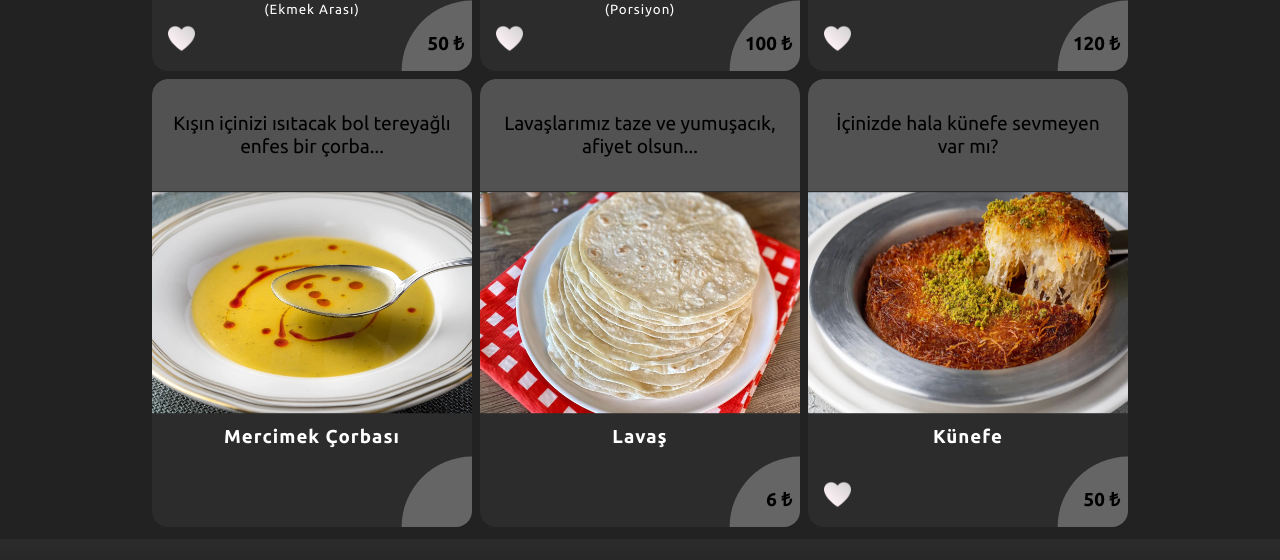
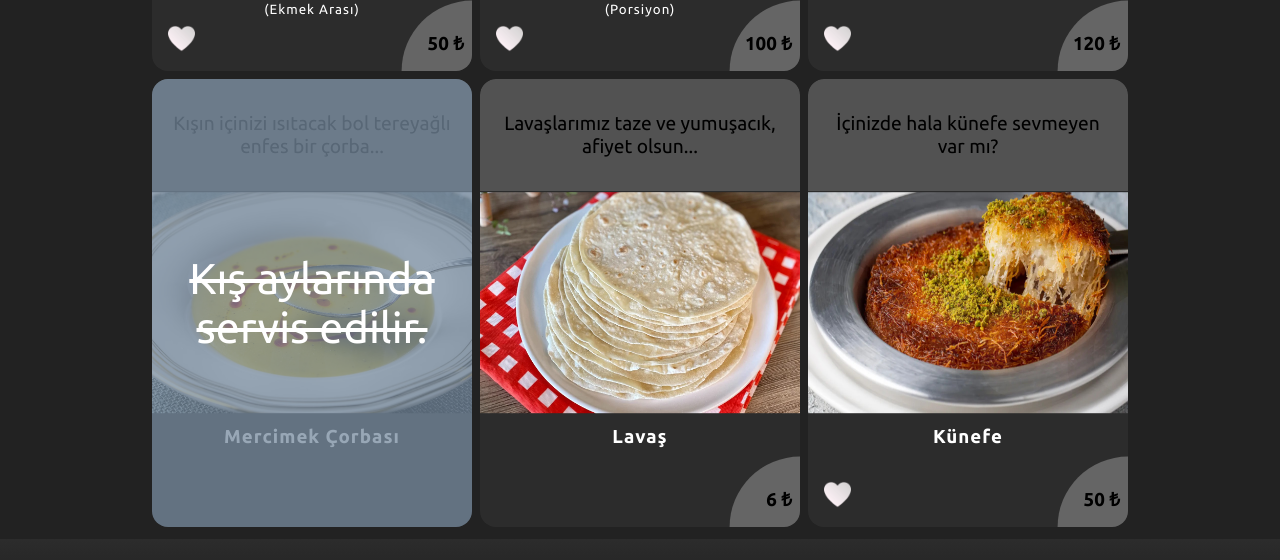
Before and after one commit to doom-white/suderestaurant, a React (Create React App) app: page /menu in a window 1280 px wide. Shown: the part 2349-2909 px from the top of the page. Built offline with nearby package versions, Linux system fonts and the light colour scheme.

Commit message:
Deprecated Menu Item

```diff
--- a/src/assets/css/galery-menu.css
+++ b/src/assets/css/galery-menu.css
@@ -56,6 +56,43 @@
   clip-path: circle(6.3rem at 100% 100%);
 }
 
+.gm-deprecated {
+  border: none !important;
+  box-shadow: none !important;
+  position: relative;
+  pointer-events: none;
+  user-select: none;
+}
+
+.gm-content:is(.gm-deprecated)::before {
+  content: "Kış aylarında servis edilir.";
+  position: absolute;
+  height: 100%;
+  top: 0;
+  left: 0%;
+  background: rgba(118, 138, 158, 0.75);
+  color: white;
+  clip-path: none;
+  font-size: 3rem;
+  z-index: 99999;
+  display: flex;
+  align-items: center;
+  justify-content: center;
+  text-align: center;
+  text-decoration: line-through;
+  font-size: 2.7rem;
+}
+
+.gm-content:is(.gm-deprecated):hover {
+  pointer-events: none;
+  clip-path: none;
+}
+
+.gm-content:is(.gm-deprecated):hover::before {
+  pointer-events: none;
+  clip-path: none;
+}
+
 /*? GM-IMAGE */
 
 .gm-con-img-div {
@@ -65,6 +102,7 @@
   width: 100%;
   height: 13.8rem;
   transition: 0.5s;
+  user-select: none;
 }
 
 .gm-content:hover .gm-con-img-div {
@@ -79,6 +117,7 @@
   transform: translate(-50%, -50%);
   width: 100%;
   height: 13.8rem;
+  user-select: none;
 }
 
 /*? GM-TITLE */
--- a/src/assets/css/list-menu.css
+++ b/src/assets/css/list-menu.css
@@ -8,6 +8,34 @@
   border-bottom-left-radius: 0.7rem;
   overflow: hidden;
   transition: 0.5s ease-in-out;
+}
+
+.lm-deprecated {
+  border: none !important;
+  box-shadow: none !important;
+  position: relative;
+  pointer-events: none;
+  user-select: none;
+}
+
+.lm-item:is(.lm-deprecated)::before {
+  content: "Kış aylarında servis edilir.";
+  position: absolute;
+  width: 100%;
+  height: 100%;
+  top: 0;
+  left: 0%;
+  background: rgba(118, 138, 158, 0.75);
+  color: white;
+  clip-path: none;
+  font-size: 3rem;
+  z-index: 99998;
+  display: flex;
+  align-items: center;
+  justify-content: center;
+  text-align: center;
+  text-decoration: line-through;
+  font-size: 2rem;
 }
 
 .lm-item:hover {
@@ -128,8 +156,16 @@
   user-select: none;
 }
 
+.lm-item:is(.lm-deprecated) .inner-lm-price {
+  z-index: 99999;
+}
+
 .inner-lm-price:is(.lm-dark) {
   background-color: #222;
+}
+
+.lm-item:is(.lm-deprecated) .inner-lm-price:is(.lm-dark) {
+  z-index: 99999;
 }
 
 #inner-lm-title {
--- a/src/assets/data/products.json
+++ b/src/assets/data/products.json
@@ -3,6 +3,7 @@
     "id": 1,
     "title": "Antep Lahmacun",
     "type": "",
+    "status": true,
     "price": 30,
     "desc": "Acılı istersen Antep Lahmacun ilk akla gelen...",
     "fav": true,
@@ -13,6 +14,7 @@
     "id": 2,
     "title": "Lahmacun",
     "type": "",
+    "status": true,
     "price": 25,
     "desc": "Kıyma ve soğanın eşsiz uyumu...",
     "fav": false,
@@ -23,6 +25,7 @@
     "id": 3,
     "title": "Patlıcan Kebabı",
     "type": "",
+    "status": true,
     "price": 100,
     "desc": "Özel isteğe göre özel bir lezzet şöleni...",
     "fav": false,
@@ -33,6 +36,7 @@
     "id": 4,
     "title": "Kuşbaşılı Kaşarlı Pide",
     "type": "",
+    "status": true,
     "price": 90,
     "desc": "Pidelerin şahı...",
     "fav": true,
@@ -43,6 +47,7 @@
     "id": 5,
     "title": "Karışık Pide",
     "type": "",
+    "status": true,
     "price": 90,
     "desc": "Hayatta görebileceğiniz en güzel karışıklık...",
     "fav": false,
@@ -53,6 +58,7 @@
     "id": 6,
     "title": "Kavurmalı Pide",
     "type": "",
+    "status": true,
     "price": 100,
     "desc": "Üstüne bir de yumurta kırdık mı tadından yenmez...",
     "fav": false,
@@ -63,6 +69,7 @@
     "id": 7,
     "title": "Kıymalı Pide",
     "type": "",
+    "status": true,
     "price": 70,
     "desc": "Tadı damağınızda kalacak kadar lezzetli...",
     "fav": false,
@@ -73,6 +80,7 @@
     "id": 8,
     "title": "Kaşarlı Pide",
     "type": "",
+    "status": true,
     "price": 70,
     "desc": "Çıtır ve taze bir lezzet şöleni...",
     "fav": false,
@@ -83,6 +91,7 @@
     "id": 9,
     "title": "Tavuk Tantuni",
     "type": "Ekmek Arası",
+    "status": true,
     "price": 40,
     "desc": "Dikkat bağımlılık yapar!",
     "fav": false,
@@ -93,6 +102,7 @@
     "id": 10,
     "title": "Tavuk Tantuni",
     "type": "Dürüm",
+    "status": true,
     "price": 45,
     "desc": "Lezzetli bir dürüm yemek istemez misiniz...",
     "fav": true,
@@ -103,6 +113,7 @@
     "id": 11,
     "title": "Et Tantuni",
     "type": "Ekmek Arası",
+    "status": true,
     "price": 65,
     "desc": "Ekstra doyurucu...",
     "fav": true,
@@ -113,6 +124,7 @@
     "id": 12,
     "title": "Et Tantuni",
     "type": "Dürüm",
+    "status": true,
     "price": 70,
     "desc": "Lezzetten başınız dönecek...",
     "fav": false,
@@ -123,6 +135,7 @@
     "id": 13,
     "title": "Köfte",
     "type": "Ekmek Arası",
+    "status": true,
     "price": 50,
     "desc": "Doyurucu ve lezzetli...",
     "fav": true,
@@ -133,6 +146,7 @@
     "id": 14,
     "title": "Köfte",
     "type": "Porsiyon",
+    "status": true,
     "price": 100,
     "desc": "Bir porsiyon sizi keser mi?",
     "fav": true,
@@ -143,6 +157,7 @@
     "id": 15,
     "title": "Kilis Tavası",
     "type": "",
+    "status": true,
     "price": 120,
     "desc": "Tepsi kebabını yemek için artık Gaziantep'e gitmeye gerek yok...",
     "fav": true,
@@ -153,6 +168,7 @@
     "id": 16,
     "title": "Mercimek Çorbası",
     "type": "",
+    "status": false,
     "price": "",
     "desc": "Kışın içinizi ısıtacak bol tereyağlı enfes bir çorba...",
     "fav": false,
@@ -163,6 +179,7 @@
     "id": 17,
     "title": "Lavaş",
     "type": "",
+    "status": true,
     "price": 6,
     "desc": "Lavaşlarımız taze ve yumuşacık, afiyet olsun...",
     "fav": false,
@@ -173,6 +190,7 @@
     "id": 18,
     "title": "Künefe",
     "type": "",
+    "status": true,
     "price": 50,
     "desc": "İçinizde hala künefe sevmeyen var mı?",
     "fav": true,
--- a/src/components/GaleryMenuCard.js
+++ b/src/components/GaleryMenuCard.js
@@ -21,7 +21,17 @@ const GaleryMenuCard = ({ product }) => {
 
   return (
     <div className="gm-container">
-      <div className={`gm-content ${switchOnOff ? "" : "gm-dark"}`.trimEnd()}>
+      <div
+        className={`gm-content ${
+          product.status
+            ? switchOnOff
+              ? ""
+              : "gm-dark"
+            : switchOnOff
+            ? "gm-deprecated"
+            : "gm-dark gm-deprecated"
+        }`.trimEnd()}
+      >
         <div className={`gm-dantel ${switchOnOff ? "" : "gm-dark"}`.trimEnd()}>
           {product.desc}
         </div>
--- a/src/components/ListMenuCard.js
+++ b/src/components/ListMenuCard.js
@@ -21,7 +21,17 @@ const ListMenuCard = ({ product }) => {
 
   return (
     <>
-      <li className={`lm-item ${switchOnOff ? "" : "lm-dark"}`.trimEnd()}>
+      <li
+        className={`lm-item  ${
+          product.status
+            ? switchOnOff
+              ? ""
+              : "lm-dark"
+            : switchOnOff
+            ? "lm-deprecated"
+            : "lm-dark lm-deprecated"
+        }`.trimEnd()}
+      >
         <img className="lm-img" src={product.imgURL} alt={product.title} />
         <ul className="inner-lm-container">
           <li id="inner-lm-title" className="inner-lm-item">
```
